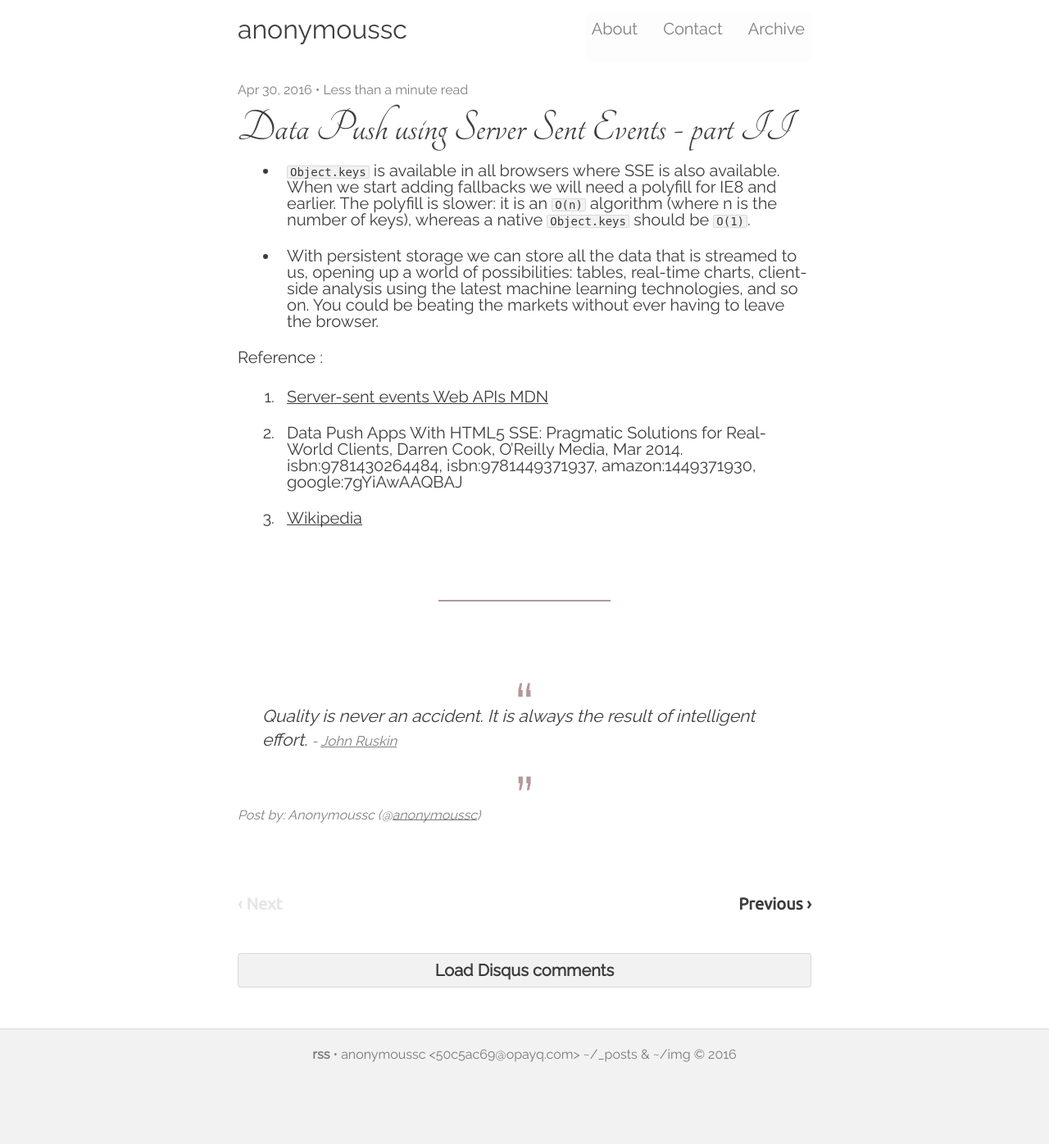
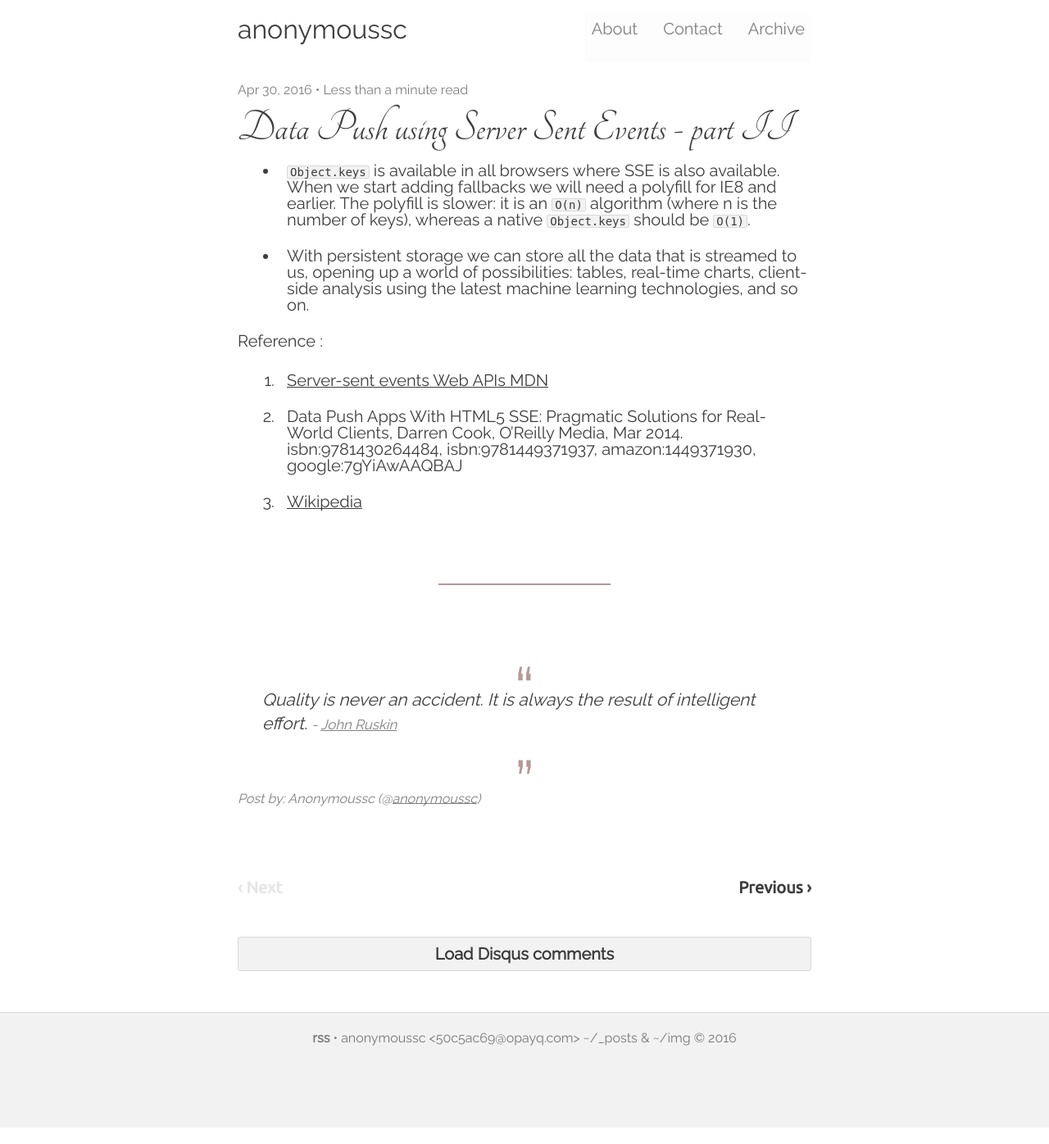
Before and after one commit to anonymoussc/anonymoussc.github.io, a Jekyll site: the page built from _posts/2016-04-30-data-push-using-server-sent-events-part-II.markdown, in a window 1280 px wide. Shown: the whole page at 82% size. Built offline with Jekyll 4.4.1, drawn with Linux system fonts in a browser that asks for light colours; nearby versions of some CDN libraries.

Commit message:
Modified 2016-04-30-data-push-using-server-sent-events-part-II

```diff
--- a/_posts/2016-04-30-data-push-using-server-sent-events-part-II.markdown
+++ b/_posts/2016-04-30-data-push-using-server-sent-events-part-II.markdown
@@ -7,7 +7,7 @@ summary: Server-sent events (SSE) is a technology where a browser receives autom
 
 - `Object.keys` is available in all browsers where SSE is also available. When we start adding fallbacks we will need a polyfill for IE8 and earlier. The polyfill is slower: it is an `O(n)` algorithm (where n is the number of keys), whereas a native `Object.keys` should be `O(1)`.
 
-- With persistent storage we can store all the data that is streamed to us, opening up a world of possibilities: tables, real-time charts, client-side analysis using the latest machine learning technologies, and so on. You could be beating the markets without ever having to leave the browser.
+- With persistent storage we can store all the data that is streamed to us, opening up a world of possibilities: tables, real-time charts, client-side analysis using the latest machine learning technologies, and so on.
 
 
 
```
